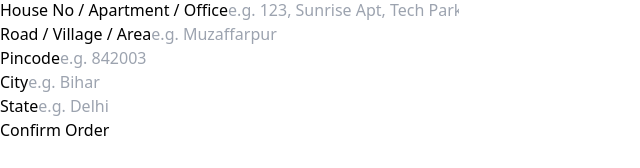
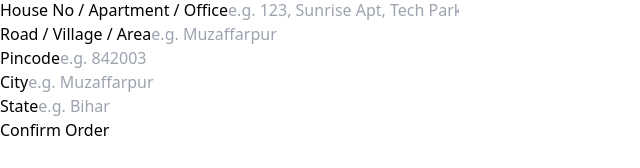
Before and after one commit to prafulparmar-095/Meesho-Clone, a React (Vite) app: page /address in a window 1280 px wide. Shown: the part 562-730 px from the top of the page, without its empty margins (0-640 px from the left). Built offline with nearby package versions, Linux system fonts and the light colour scheme.

Commit message:
Manish Raj

```diff
--- a/src/AddressPage.jsx
+++ b/src/AddressPage.jsx
@@ -88,7 +88,7 @@ export default function AddressPage() {
               value={address.city}
               onChange={handleChange}
               className="w-full border p-2 rounded"
-              placeholder="e.g. Bihar"
+              placeholder="e.g. Muzaffarpur"
               required
             />
           </div>
@@ -101,7 +101,7 @@ export default function AddressPage() {
               value={address.state}
               onChange={handleChange}
               className="w-full border p-2 rounded"
-              placeholder="e.g. Delhi"
+              placeholder="e.g. Bihar"
               required
             />
           </div>
```
